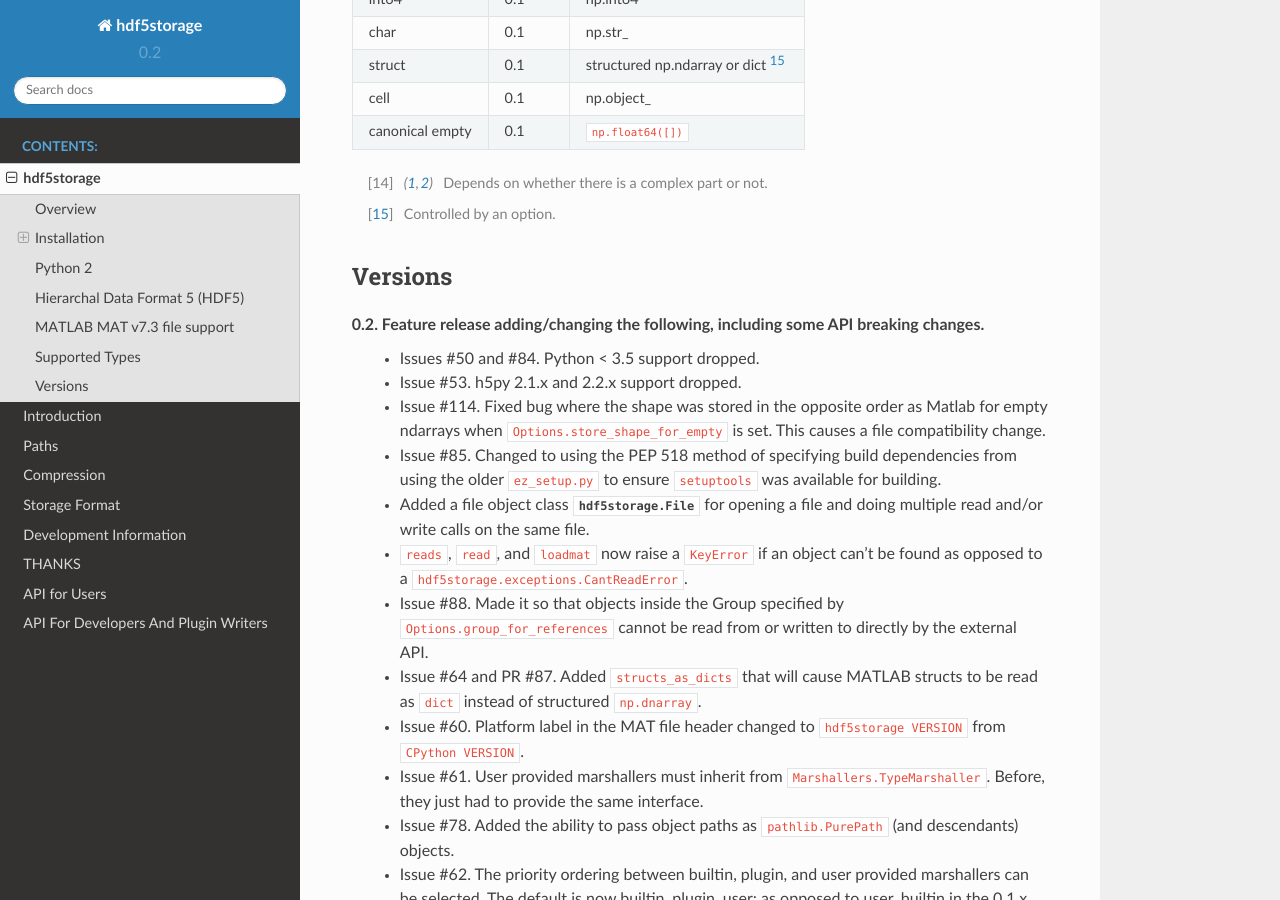
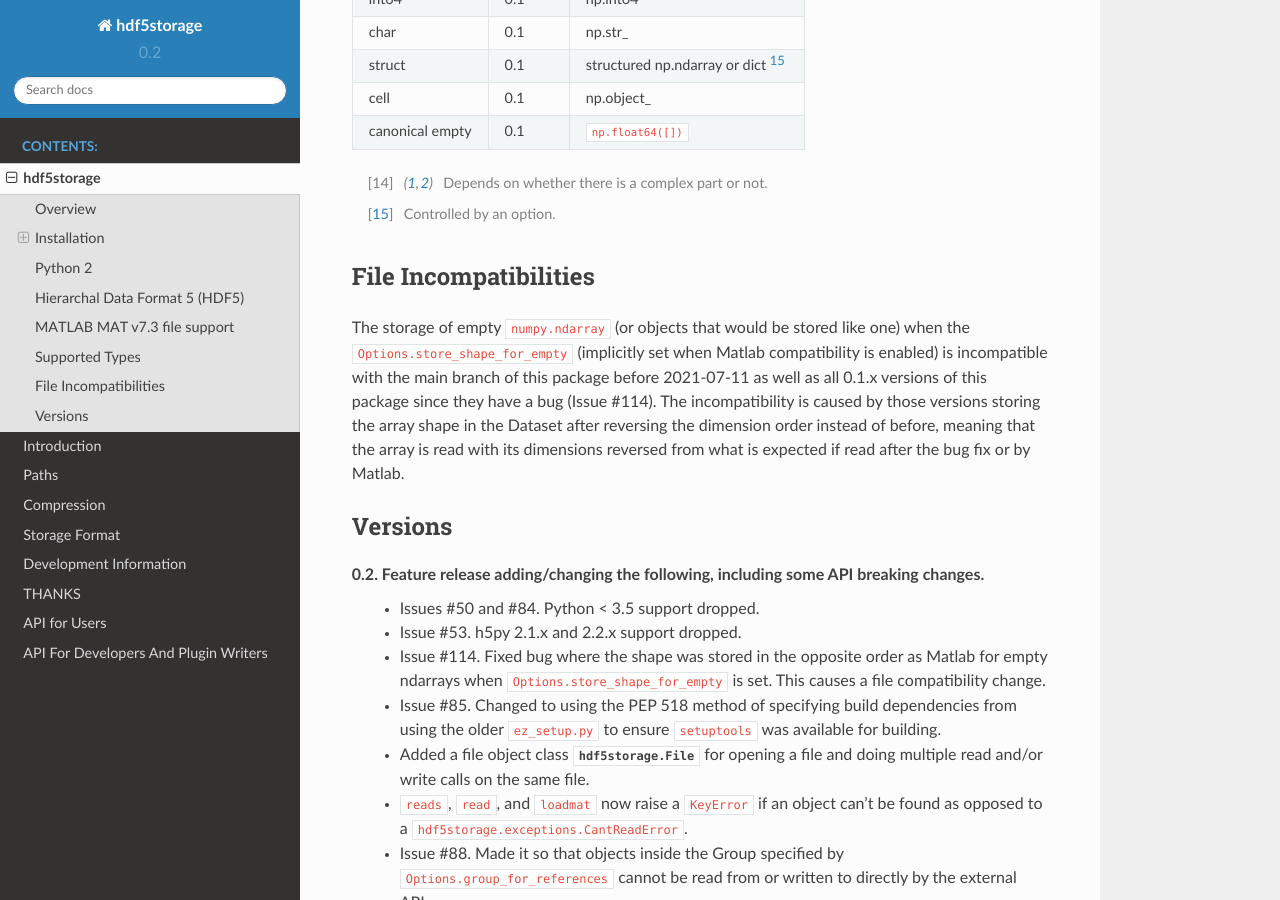
Before and after one commit to frejanordsiek/hdf5storage, a Sphinx documentation site: the page built from doc/source/information.rst, in a window 1280 px wide and 900 px high, scrolled down 6698 px. Built offline with Sphinx 7.4.7 and the Read the Docs theme 2.0.0, drawn with Linux system fonts in a browser that asks for light colours.

Commit message:
Added notes about the file incompatibility from the solution to Issue #114 with older versions of this package as well as all 0.1.x versions past and future.

```diff
--- a/README.rst
+++ b/README.rst
@@ -364,6 +364,19 @@ type they are read as.
 .. [15] Controlled by an option.
 
 
+File Incompatibilities
+======================
+
+The storage of empty ``numpy.ndarray`` (or objects that would be stored like
+one) when the ``Options.store_shape_for_empty`` (implicitly set when Matlab
+compatibility is enabled) is incompatible with the main branch of this package
+before 2021-07-11 as well as all 0.1.x versions of this package since they
+have a bug (Issue #114). The incompatibility is caused by those versions
+storing the array shape in the Dataset after reversing the dimension order
+instead of before, meaning that the array is read with its dimensions reversed
+from what is expected if read after the bug fix or by Matlab.
+
+
 Versions
 ========
 
```
Also changed, not shown: doc/source/storage_format.rst (+10 -0 lines).
